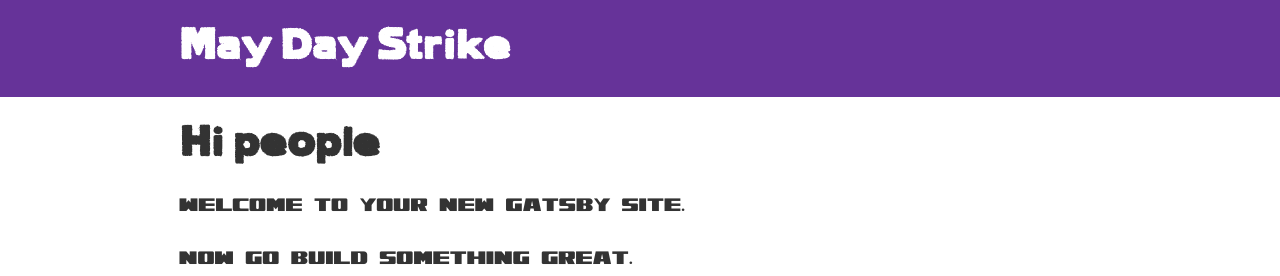
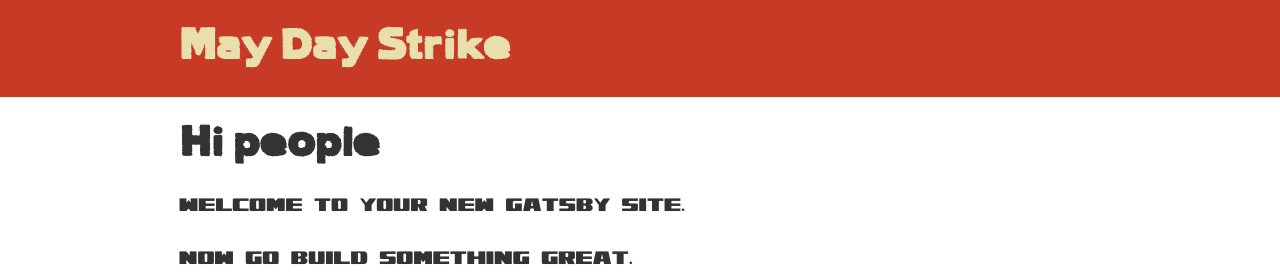
Before and after one commit to feralislatr/mds-website, a Gatsby site: page / in a window 1280 px wide. Shown: the top 276 px of the page. Built offline with nearby package versions, Linux system fonts and the light colour scheme; Gatsby itself is replaced by a stand-in of ours.

Commit message:
Updating branding a bit before we add more styling.

```diff
--- a/src/components/header.js
+++ b/src/components/header.js
@@ -5,7 +5,7 @@ import { Link } from "gatsby"
 const Header = ({ siteTitle }) => (
   <header
     style={{
-      background: `rebeccapurple`,
+      background: `#C73A26`,
       marginBottom: `1.45rem`,
     }}
   >
@@ -20,7 +20,7 @@ const Header = ({ siteTitle }) => (
         <Link
           to="/"
           style={{
-            color: `white`,
+            color: `#e9dfac`,
             textDecoration: `none`,
           }}
         >
```
